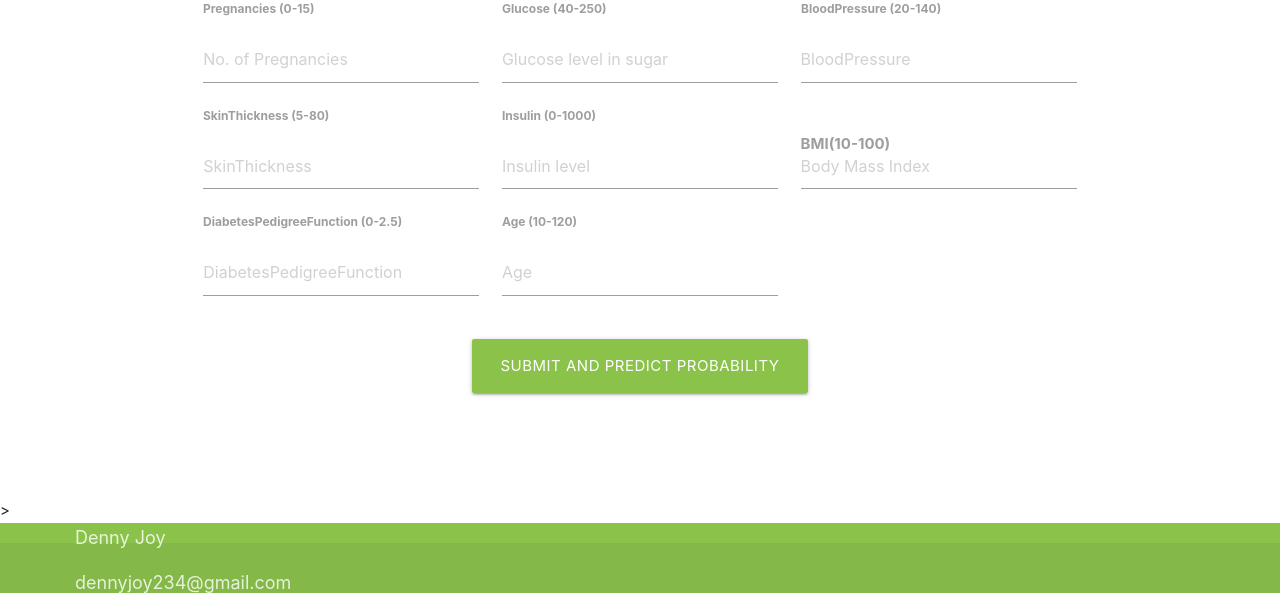
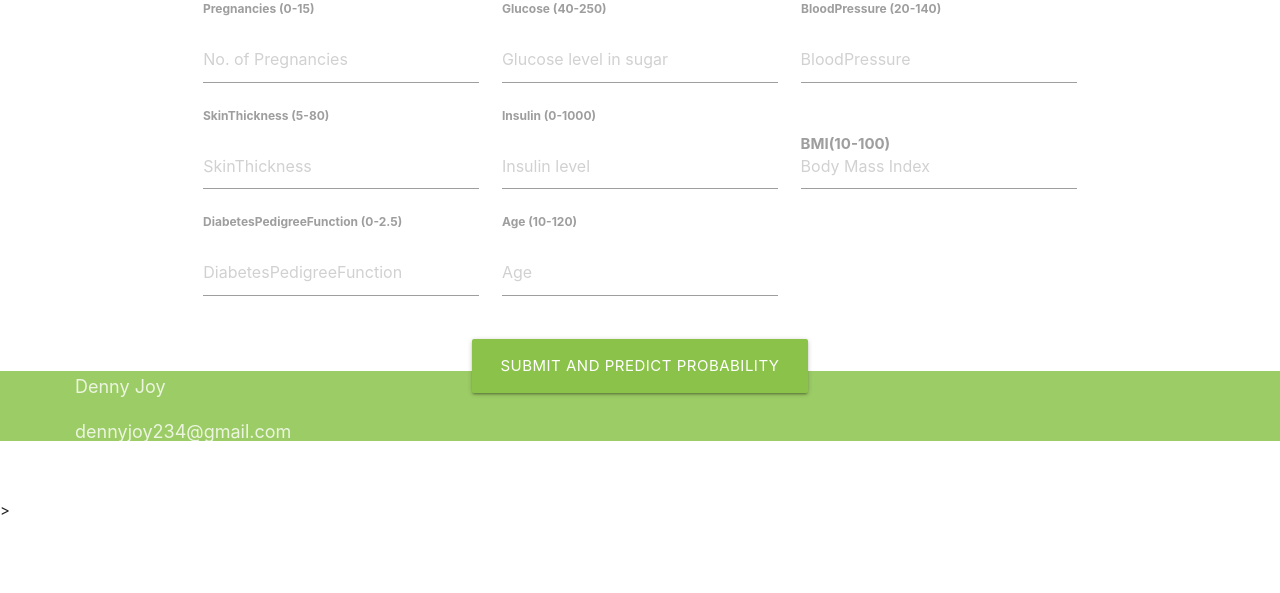
Before and after one commit to Dennyjoy47/Project_Pima_Indians_Diabetes, a Flask app: page / in a window 1280 px wide. Shown: the part 359-952 px from the top of the page. After the commit the page ends 874 px from the top, so only its background shows below. Run offline with Flask 2, Linux system fonts and the light colour scheme; parts of the project's set-up code (start-up, migrations or seed data) failed here and were passed over; some libraries are stand-ins or nearby versions.

Commit message:
adding the updated templates

```diff
--- a/templates/index.html
+++ b/templates/index.html
@@ -97,9 +97,10 @@
   </div>
   </div>>
 
-  <footer class="page-footer light-green">
-    <div class="footer-copyright">
-      <div class="container" style="padding-bottom: 1rem; position: fixed; font-size: 1.2rem; margin-left: 5rem;">
+
+  <footer class="page-footer light-green lighten-1" style="position: fixed;left: 0;bottom: 0; width: 100%;">
+    <div class="footer-copyright light-green lighten-1">
+      <div class=""  style="padding-bottom: 1rem; position: fixed; font-size: 1.2rem; margin-left: 5rem;">
         <p>Denny Joy</p>
         <p>dennyjoy234@gmail.com</p>
       </div>
```
